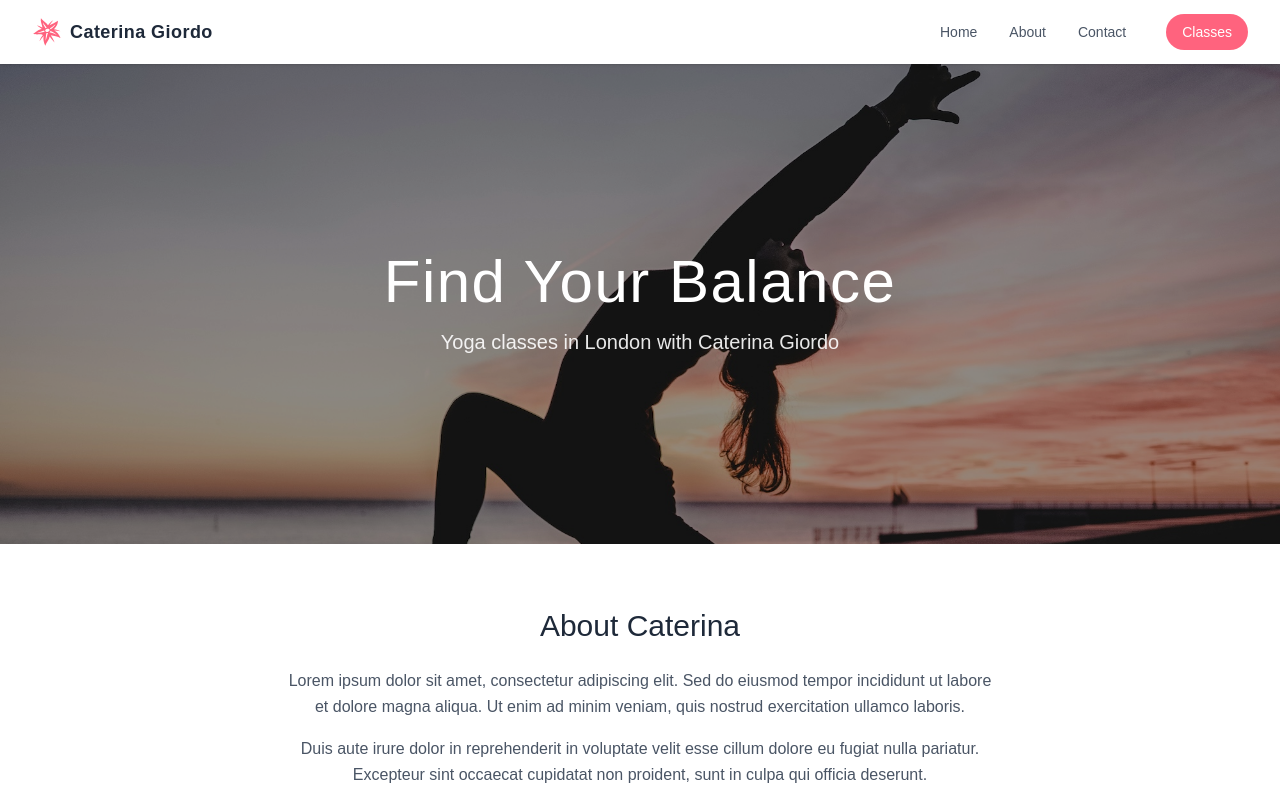
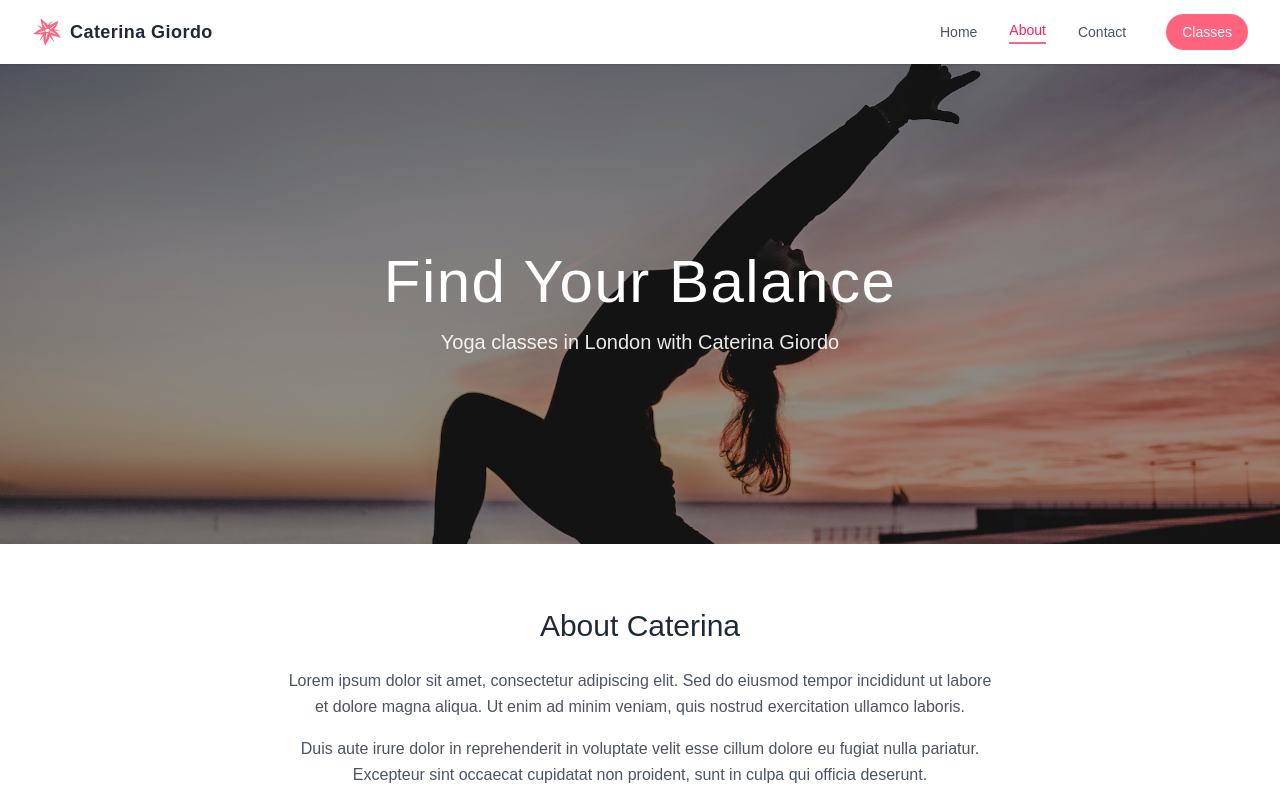
Before and after one commit to MarcoValeri/caterinagiordo-app, a Next.js app: page /about in a window 1280 px wide. Shown: the top 800 px of the page. Built offline with nearby package versions, Linux system fonts and the light colour scheme.

Commit message:
Add placeholder into nav menu

```diff
--- a/app/components/Nav/Nav.tsx
+++ b/app/components/Nav/Nav.tsx
@@ -1,6 +1,7 @@
 "use client";
 
 import { useState } from "react";
+import { usePathname } from "next/navigation";
 import Link from "next/link";
 import { GiLotusFlower } from "react-icons/gi";
 import { HiMenu, HiX } from "react-icons/hi";
@@ -13,6 +14,7 @@ const navLinks = [
 
 const Nav = () => {
   const [mobileMenuOpen, setMobileMenuOpen] = useState(false);
+  const pathname = usePathname();
 
   return (
     <>
@@ -26,18 +28,29 @@ const Nav = () => {
 
       {/* Desktop Navigation */}
       <nav className="hidden md:flex items-center gap-8">
-        {navLinks.map((link) => (
+        {navLinks.map((link) => {
+          const isActive = pathname === link.href;
+          return (
             <Link
               key={link.label}
               href={link.href}
-            className="text-sm font-medium text-gray-600 hover:text-rose-500 transition-colors"
+              className={`text-sm font-medium transition-colors ${
+                isActive
+                  ? "text-rose-500 border-b-2 border-rose-400 pb-0.5"
+                  : "text-gray-600 hover:text-rose-500"
+              }`}
             >
               {link.label}
             </Link>
-        ))}
+          );
+        })}
         <Link
           href="/classes"
-          className="ml-2 px-4 py-2 text-sm font-medium text-white bg-rose-400 rounded-full hover:bg-rose-500 transition-colors"
+          className={`ml-2 px-4 py-2 text-sm font-medium rounded-full transition-colors ${
+            pathname === "/classes"
+              ? "text-rose-500 bg-rose-100"
+              : "text-white bg-rose-400 hover:bg-rose-500"
+          }`}
         >
           Classes
         </Link>
@@ -63,18 +76,29 @@ const Nav = () => {
         }`}
       >
         <div className="px-4 py-4 space-y-3">
-          {navLinks.map((link) => (
+          {navLinks.map((link) => {
+            const isActive = pathname === link.href;
+            return (
               <Link
                 key={link.label}
                 href={link.href}
-              className="block text-sm font-medium text-gray-600 hover:text-rose-500 transition-colors"
+                className={`block text-sm font-medium transition-colors ${
+                  isActive
+                    ? "text-rose-500"
+                    : "text-gray-600 hover:text-rose-500"
+                }`}
               >
                 {link.label}
               </Link>
-          ))}
+            );
+          })}
           <Link
             href="/classes"
-            className="block mt-3 text-center px-4 py-2 text-sm font-medium text-white bg-rose-400 rounded-full hover:bg-rose-500 transition-colors"
+            className={`block mt-3 text-center px-4 py-2 text-sm font-medium rounded-full transition-colors ${
+              pathname === "/classes"
+                ? "text-rose-500 bg-rose-100"
+                : "text-white bg-rose-400 hover:bg-rose-500"
+            }`}
           >
             Classes
           </Link>
```
Lines whose indentation alone changed are shown as unchanged.
